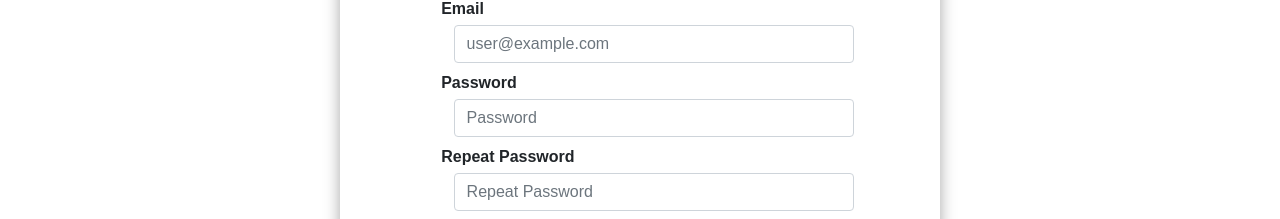
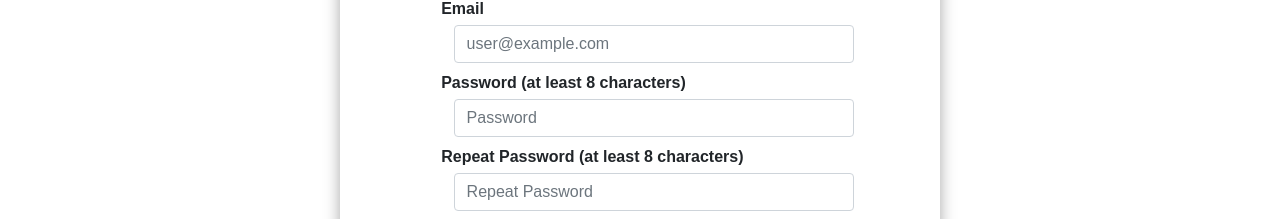
Before and after one commit to Fabrizio-Paradiso/e-commerce, a React (Create React App) app: page /signup in a window 1280 px wide. Shown: the part 201-420 px from the top of the page. Built offline with nearby package versions, Linux system fonts and the light colour scheme; no server answers.

Commit message:
SignUp form modified

```diff
--- a/src/components/Authentication/SignUp.jsx
+++ b/src/components/Authentication/SignUp.jsx
@@ -11,9 +11,10 @@ const SignUp = () => {
         e.preventDefault()
         try {
             await signup(dataForm.email, dataForm.password)
+            window.location="/"
         }
         catch(error){
-            setMessage('Server Error');
+            setMessage('Server Error, please try again');
             setTimeout(() => setMessage(''), 1500);
         }
     }
@@ -48,7 +49,7 @@ const SignUp = () => {
                         placeholder="user@example.com"
                         required
                       />
-                    <label htmlFor="password" className="label" style={{marginLeft:"1.7rem" , fontWeight:"bold"}}>Password</label>
+                    <label htmlFor="password" className="label" style={{marginLeft:"1.7rem" , fontWeight:"bold"}}>Password (at least 8 characters)</label>
                       <input
                         className="mx-auto mt-1 mb-2 form-control"
                         style={{width:"400px"}}
@@ -57,7 +58,7 @@ const SignUp = () => {
                         placeholder="Password"
                         required
                       />
-                    <label htmlFor="password" className="label" style={{marginLeft:"1.7rem" , fontWeight:"bold"}}>Repeat Password</label>
+                    <label htmlFor="password" className="label" style={{marginLeft:"1.7rem" , fontWeight:"bold"}}>Repeat Password  (at least 8 characters)</label>
                       <input
                         className="mx-auto mt-1 mb-2 form-control"
                         style={{width:"400px"}}
```
